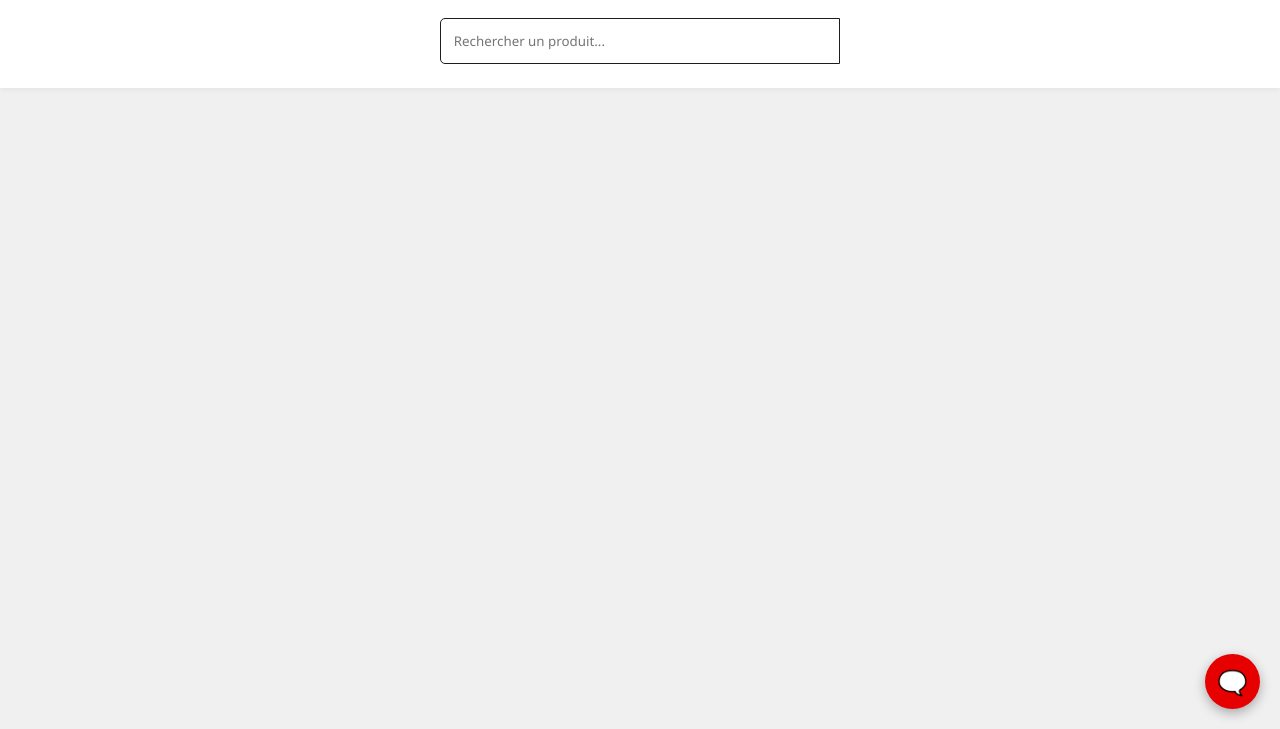
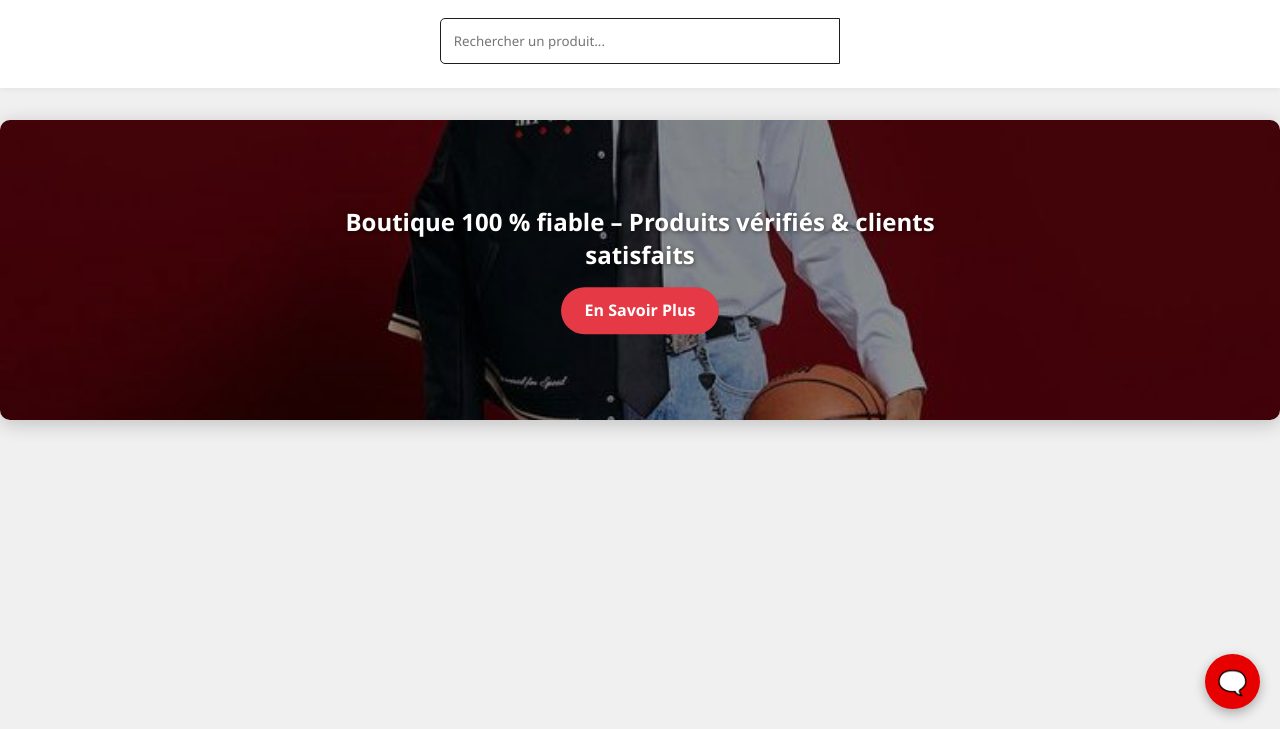
Before and after one commit to rodolphe2002/Boutique-KBR, a plain HTML site: page public/client/index.html in a window 1280 px wide. Shown: the part 71-800 px from the top of the page. Drawn offline with Linux system fonts and the light colour scheme; no server answers.

Commit message:
ajout de banniere

```diff
--- a/public/admin/apiAdmin.js
+++ b/public/admin/apiAdmin.js
@@ -1,5 +1,7 @@
 // API endpoints
 const baseUrl = 'https://boutique-kbr.onrender.com';
+
+// const baseUrl = 'http://localhost:3000';
 
 function showSection(id) {
   document.querySelectorAll('.admin-section').forEach(section => section.style.display = 'none');
--- a/public/client/index.html
+++ b/public/client/index.html
@@ -23,7 +23,17 @@
   <section class="search-bar">
     <input type="text" id="searchInput" placeholder="Rechercher un produit...">
 
+
   </section>
+<!-- BANNIÈRE -->
+<section class="banniere">
+  <img src="./img/banniere.jpg" alt="Bannière boutique">
+  <div class="banniere-contenu">
+    <p>Boutique 100 % fiable – Produits vérifiés & clients satisfaits</p>
+    <button>En Savoir Plus</button>
+  </div>
+</section>
+
 
   <!-- 🔹 Onglets de session dynamiques -->
   <section class="session-tabs" id="sessionTabs">
--- a/public/client/style.css
+++ b/public/client/style.css
@@ -215,3 +215,56 @@ body {
     height: 500px;
   }
 }
+
+
+
+/* ✅ Banniere */
+.banniere {
+  position: relative;
+  width: 100%;
+  height: 300px;
+  overflow: hidden;
+  border-radius: 10px;
+  margin: 2rem auto;
+  box-shadow: 0 4px 20px rgba(0, 0, 0, 0.2);
+}
+
+.banniere img {
+  width: 100%;
+  height: 100%;
+  object-fit: cover;
+  display: block;
+  filter: brightness(0.6);
+}
+
+.banniere-contenu {
+  position: absolute;
+  top: 50%;
+  left: 50%;
+  transform: translate(-50%, -50%);
+  text-align: center;
+  color: var(--white);
+}
+
+.banniere-contenu p {
+  font-size: 1.5rem;
+  font-weight: bold;
+  margin-bottom: 1rem;
+  text-shadow: 1px 1px 4px rgba(0, 0, 0, 0.5);
+}
+
+.banniere-contenu button {
+  background-color: var(--red);
+  border: none;
+  padding: 0.8rem 1.5rem;
+  border-radius: 30px;
+  color: var(--white);
+  font-weight: bold;
+  cursor: pointer;
+  font-size: 1rem;
+  transition: background-color 0.3s ease;
+}
+
+.banniere-contenu button:hover {
+  background-color: #c42e3d;
+}
```
Also changed, not shown: public/client/img/banniere.jpg (added).
